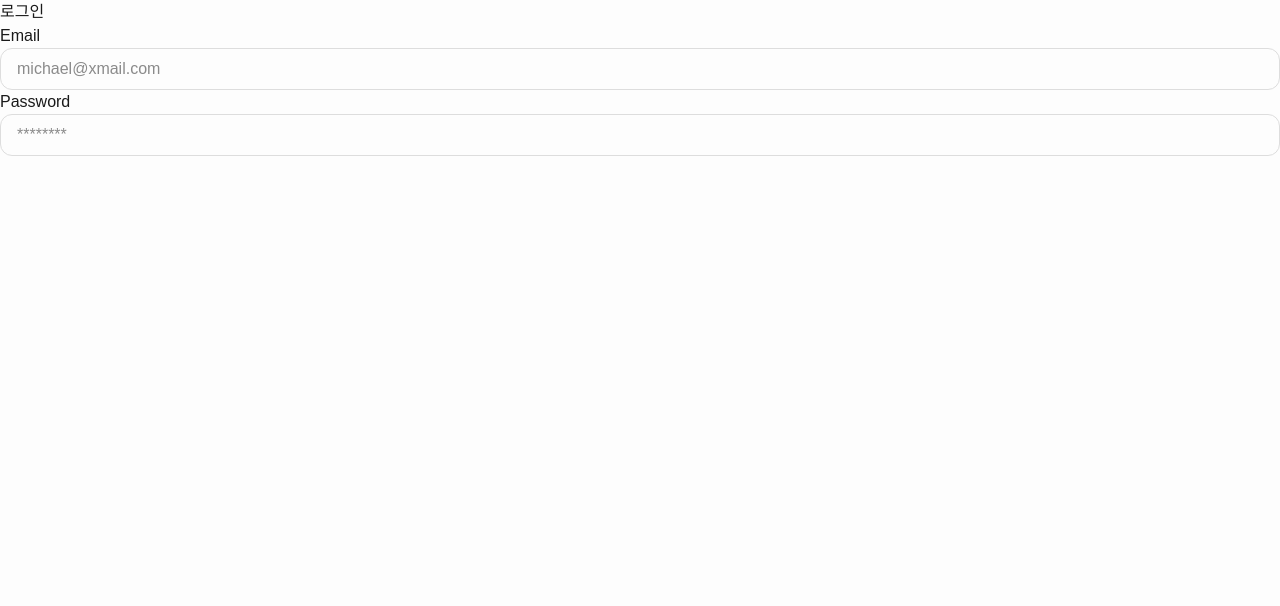
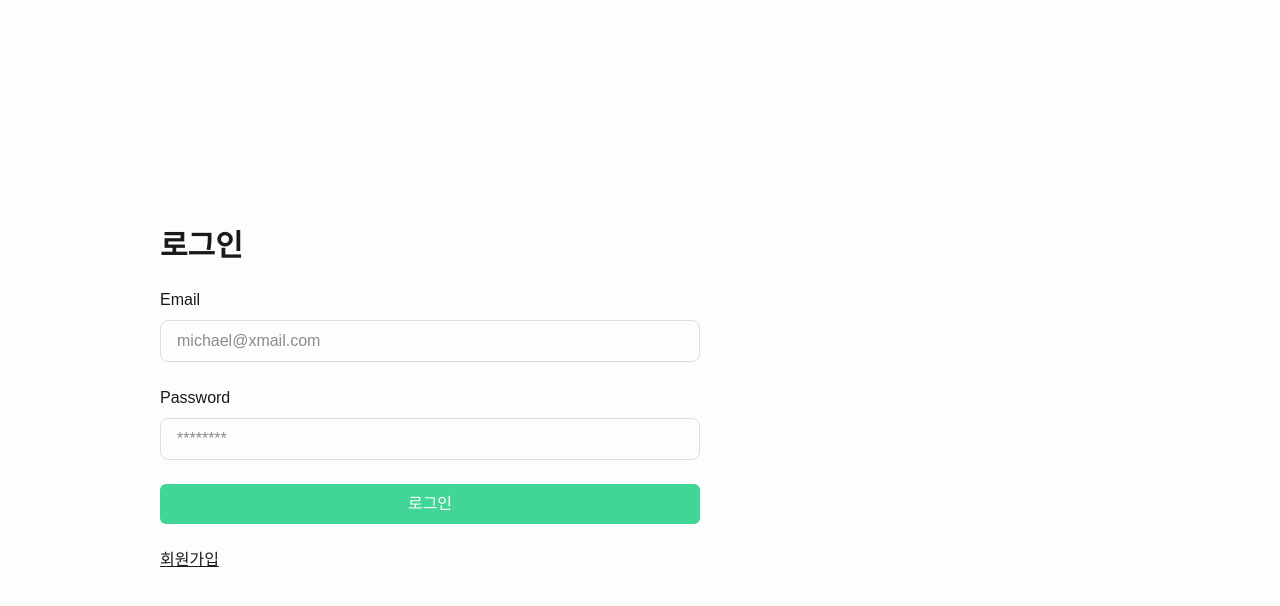
Before and after one commit to jsomnium/BEST_CRUD_PROJECT, a Next.js app in the folder best-crud-project/: page /sign-in in a window 1280 px wide. Shown: the top 606 px of the page. Built offline with nearby package versions, Linux system fonts and the light colour scheme.

Commit message:
feat(sign-in): design sign-in page

```diff
--- a/best-crud-project/src/app/(auth)/sign-in/page.tsx
+++ b/best-crud-project/src/app/(auth)/sign-in/page.tsx
@@ -1,10 +1,17 @@
+import Button from '@/src/components/ui/Button';
 import SigninForm from '@/src/features/auth/sign-in/ui/SigninForm';
+import Link from 'next/link';
+import ROUTES from '@/src/shared/config/routes';
 
 export default function SignInPage() {
   return (
-    <div>
-      <h1>로그인</h1>
+    <div className="ml-40 flex min-h-screen w-[540px] flex-col justify-center gap-6">
+      <h1 className="text-3xl font-bold">로그인</h1>
       <SigninForm />
+      <Button label="로그인" className="w-full" />
+      <Link href={ROUTES.SIGN_UP} className="underline">
+        회원가입
+      </Link>
     </div>
   );
 }
--- a/best-crud-project/src/app/layout.tsx
+++ b/best-crud-project/src/app/layout.tsx
@@ -15,7 +15,7 @@ export default function RootLayout({
 }>) {
   return (
     <html lang="ko">
-      <body>
+      <body className="min-h-screen">
         <Providers>{children}</Providers>
       </body>
     </html>
--- a/best-crud-project/src/components/ui/TextField.tsx
+++ b/best-crud-project/src/components/ui/TextField.tsx
@@ -1,18 +1,23 @@
+import { twMerge } from 'tailwind-merge';
+
 type props = {
   label?: string;
   placeholder?: string;
+  className?: string;
 };
 
-export default function TextField({ label, placeholder }: props) {
+export default function TextField({ label, placeholder, className }: props) {
   return (
-    <>
-      <label className="mb-2">{label}</label>
+    <div className="flex flex-col gap-2">
+      <label>{label}</label>
       <input
         type="text"
-        aria-label={placeholder}
         placeholder={placeholder}
-        className="border-grey-350 focus:border-primary w-full rounded-xl border px-4 py-2 focus:outline-none"
+        className={twMerge(
+          `border-grey-350 focus:border-primary w-full rounded-lg border px-4 py-2 focus:outline-none`,
+          className
+        )}
       />
-    </>
+    </div>
   );
 }
--- a/best-crud-project/src/features/auth/sign-in/ui/SigninForm.tsx
+++ b/best-crud-project/src/features/auth/sign-in/ui/SigninForm.tsx
@@ -2,9 +2,13 @@ import TextField from '@/src/components/ui/TextField';
 
 export default function SigninForm() {
   return (
-    <form>
-      <TextField label="Email" placeholder="michael@xmail.com" />
-      <TextField label="Password" placeholder="********" />
+    <form className="flex w-full flex-col gap-6">
+      <TextField
+        label="Email"
+        placeholder="michael@xmail.com"
+        className="w-full"
+      />
+      <TextField label="Password" placeholder="********" className="w-full" />
     </form>
   );
 }
--- /dev/null
+++ b/best-crud-project/src/shared/config/routes.ts
@@ -0,0 +1,10 @@
+export default {
+  SIGN_IN: '/sign-in',
+  SIGN_UP: '/sign-up',
+  HOME: '/',
+  MY_PAGE: '/my-page',
+  POST: '/post',
+  POST_CREATE: '/post/create',
+  POST_DETAIL: (postId: string) => `/post/${postId}`,
+  POST_EDIT: (postId: string) => `/post/${postId}/edit`,
+};
```
